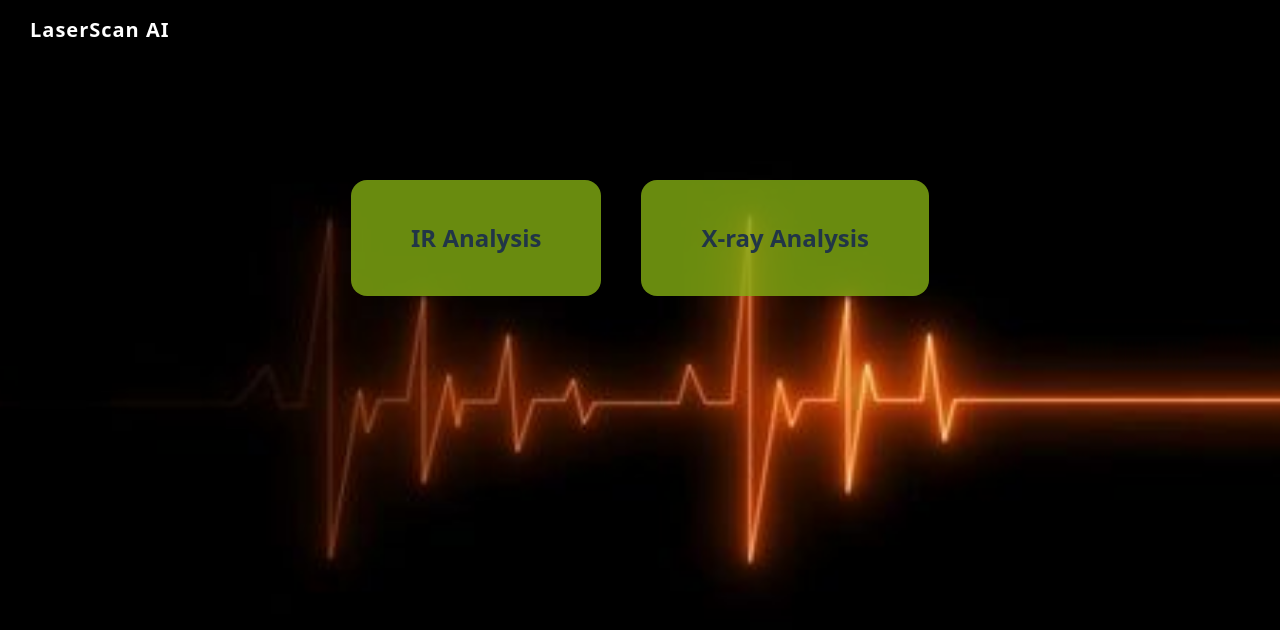
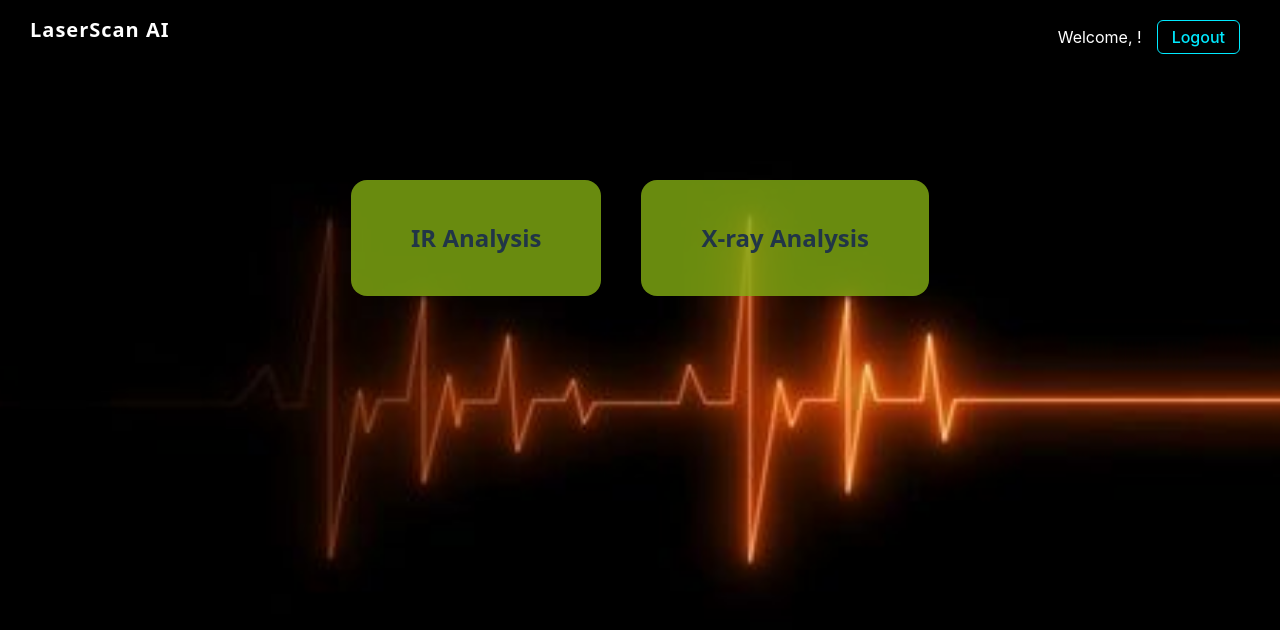
Before and after one commit to RSK2004/Smart-Pneumonia-Detection-System, a React (Vite) app: page /analysis in a window 1280 px wide. Shown: the top 630 px of the page. Built offline with nearby package versions, Linux system fonts and the light colour scheme; no server answers.

Commit message:
updated src

```diff
--- a/src/Analysis.jsx
+++ b/src/Analysis.jsx
@@ -5,6 +5,8 @@ import {io} from "socket.io-client";
 
 const Analysis = () => {
   const [selected, setSelected] = useState("");
+
+  const username = localStorage.getItem("username");
 
   const handleSelect = (type) => {
     setSelected(type);
@@ -16,8 +18,19 @@ const Analysis = () => {
     setPrediction(data.prediction);
   });
 
+  const logout = () => {
+    localStorage.removeItem("token");
+    localStorage.removeItem("username");
+    window.location.href = "/login";
+  };
+
   return (
     <div className="analysis-container">
+
+      <div className="user-bar">
+        <span>Welcome, {username}!</span>
+        <button onClick={logout} className="logout-btn">Logout</button>
+      </div>
 
       <nav className="auth-navbar">
         <div className="auth-logo"><Link to="/">LaserScan AI</Link></div>
--- a/src/App.jsx
+++ b/src/App.jsx
@@ -4,6 +4,7 @@ import About from "./About";
 import SignUp from "./SignUp";
 import Login from "./Login";
 import Analysis from "./Analysis";
+import ProtectedRoute from "./ProtectedRoute";
 
 function App() {
   return (
@@ -13,6 +14,14 @@ function App() {
       <Route path="/signup" element={<SignUp />} />
       <Route path="/login" element={<Login />} />
       <Route path="/analysis" element={<Analysis />} />
+      <Route
+        path="/analysis"
+        element={
+          <ProtectedRoute>
+            <Analysis />
+          </ProtectedRoute>
+        }
+      />
     </Routes>
   );
 }
--- a/src/Home.jsx
+++ b/src/Home.jsx
@@ -3,6 +3,9 @@ import "./home.css";
 import {Link} from "react-router-dom";
 
 const Home = () => {
+
+  const token = localStorage.getItem("token");
+
   return (
     <div className="home-container">
         <div className="position-overlay"></div>
@@ -13,7 +16,7 @@ const Home = () => {
           <li><Link to="/">Home</Link></li>
           <li><Link to="/about">About</Link></li>
           <li><Link to="/signup">Login/SignUp</Link></li>
-          <li><Link to="/analysis">Analysis</Link></li>
+          {token && <li><Link to="/analysis">Analysis</Link></li>}
         </ul>
       </nav>
 
--- a/src/Login.jsx
+++ b/src/Login.jsx
@@ -22,7 +22,8 @@ const Login = () => {
 
       if (data.token) {
         localStorage.setItem("token", data.token);
-        navigate("/analysis");
+        localStorage.setItem("username", username);
+        window.location.href = "/analysis";
       } else {
         alert(data.message);
       }
--- /dev/null
+++ b/src/ProtectedRoute.jsx
@@ -0,0 +1,14 @@
+import React from "react";
+import { Navigate } from "react-router-dom";
+
+const ProtectedRoute = ({ children }) => {
+  const token = localStorage.getItem("token");
+
+  if (!token) {
+    return <Navigate to="/login" replace />;
+  }
+
+  return children;
+};
+
+export default ProtectedRoute;
--- a/src/analysis.css
+++ b/src/analysis.css
@@ -107,3 +107,31 @@
     line-height: 30px;
     font-weight: bold;
 }
+
+.user-bar {
+    position: absolute;
+    top: 20px;
+    right: 40px;
+    z-index: 20;
+    display: flex;
+    align-items: center;
+    gap: 15px;
+    color: white;
+    font-size: 16px;
+    font-family: "Inter", sans-serif;
+}
+
+.logout-btn {
+    padding: 6px 14px;
+    background: transparent;
+    border: 1px solid #00eaff;
+    color: #00eaff;
+    border-radius: 6px;
+    cursor: pointer;
+    transition: 0.3s ease;
+}
+
+.logout-btn:hover {
+    background: #00eaff;
+    color: black;
+}
```
